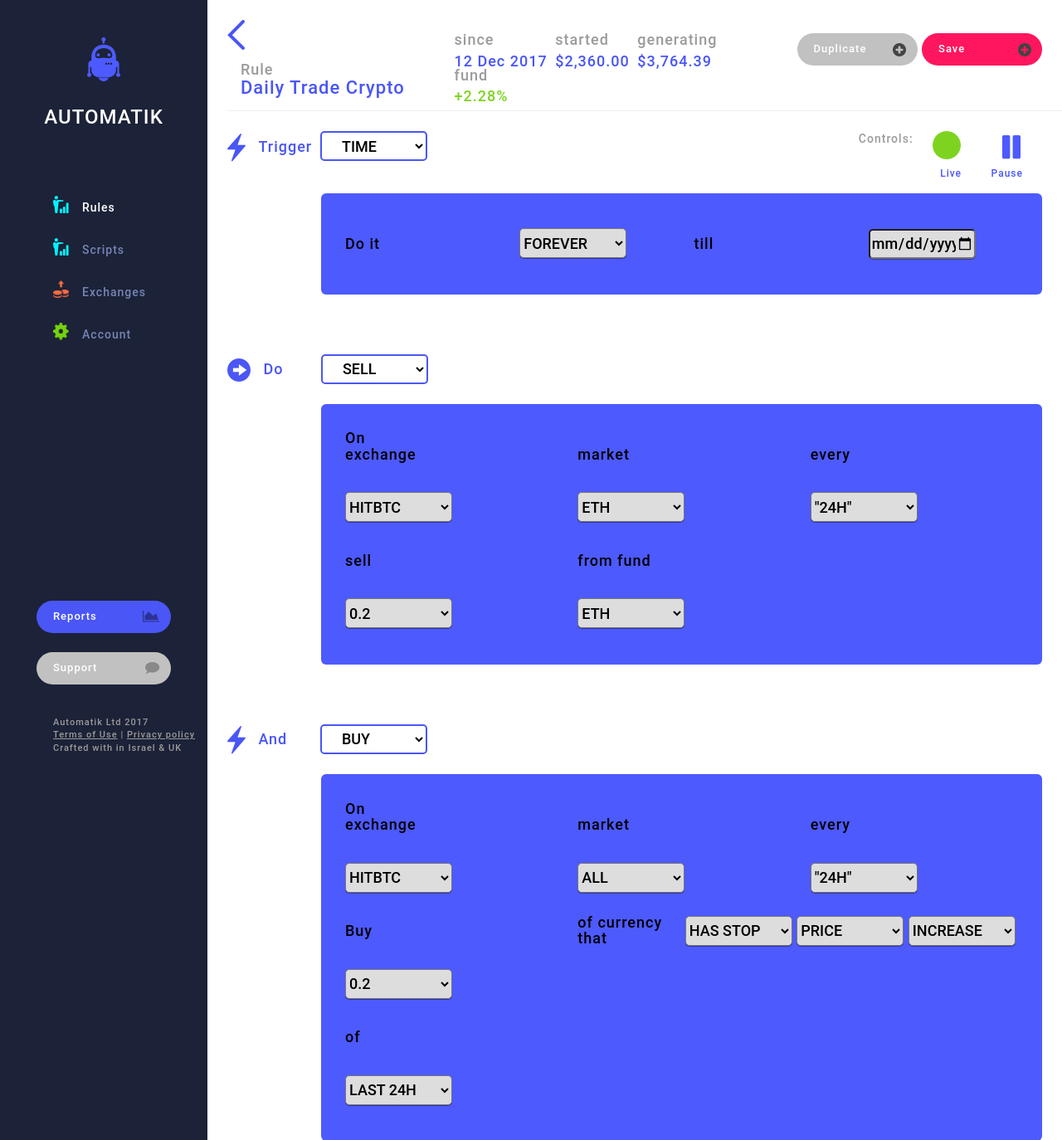
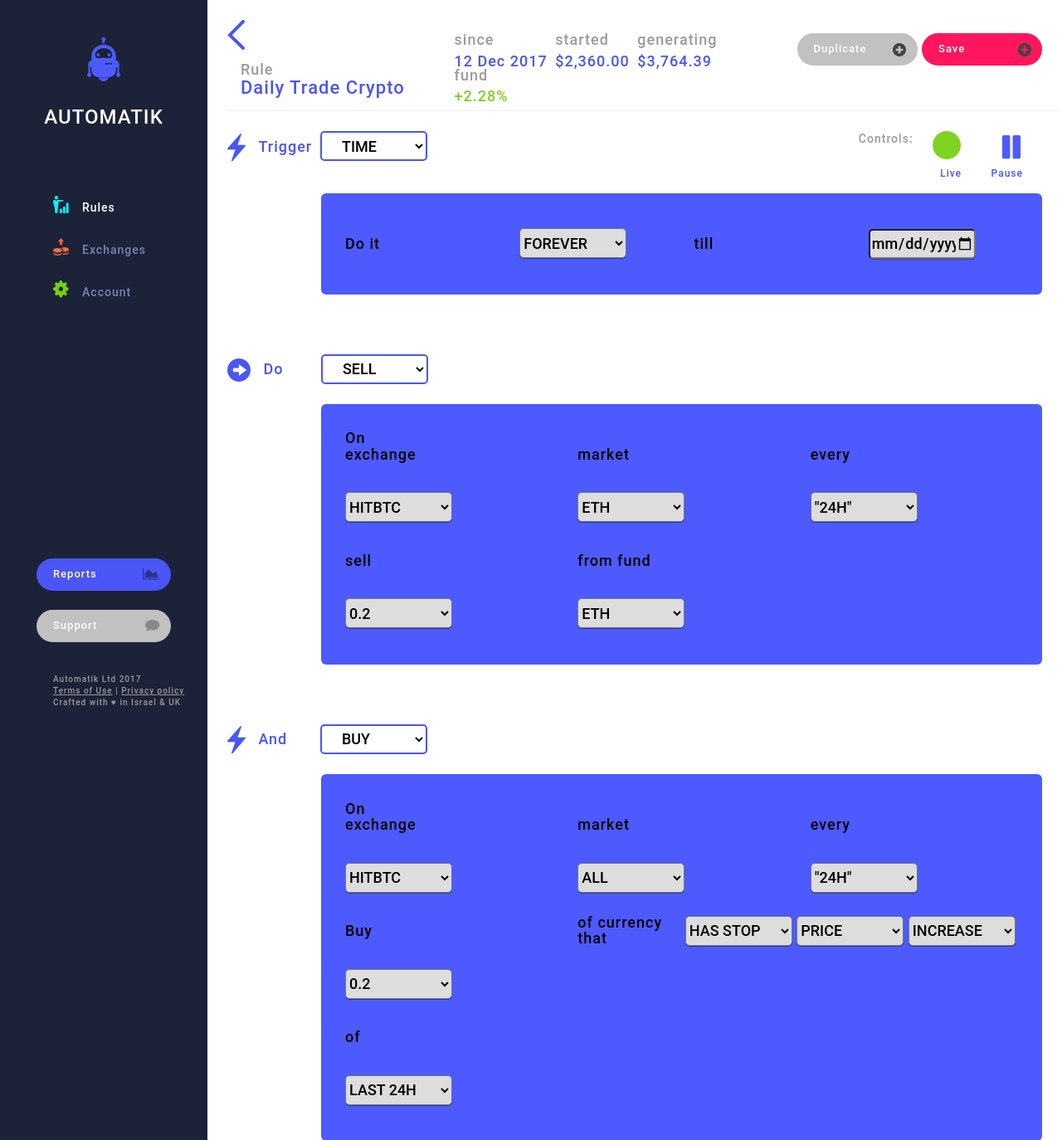
Before and after one commit to Matteobikk90/automatik, a PHP site: page / in a window 1280 px wide. Shown: the top 1374 px of the page at 83% size. Run offline with PHP 8.4, Linux system fonts and the light colour scheme; some libraries are stand-ins or nearby versions.

Commit message:
small design changes plus testing meta tag

```diff
--- a/account/billing.html
+++ b/account/billing.html
@@ -44,10 +44,6 @@
                     		<span>Rules</span>
                     	</a>
                     	<a href="#">
-                    		<img src="../images/rules-icon.png" title="script-icon" alt="script-icon">
-                    		<span>Scripts</span>
-                    	</a>
-                    	<a href="#">
                     		<img src="../images/exchanges-icon.png" title="exchanges-icon" alt="exchanges-icon">
                     		<span>Exchanges</span>
                     	</a>
@@ -78,7 +74,7 @@
                 		<span>|</span>
                 		<span><a href="">Privacy policy</a></span>
                 	</p>
-                	<p>Crafted with in Israel & UK</p>
+                	<p>Crafted with &#9829; in Israel & UK</p>
                 </div>
 
             </nav>
--- a/account/settings.html
+++ b/account/settings.html
@@ -33,10 +33,6 @@
                     		<span>Rules</span>
                     	</a>
                     	<a href="#">
-                    		<img src="../images/rules-icon.png" title="script-icon" alt="script-icon">
-                    		<span>Scripts</span>
-                    	</a>
-                    	<a href="#">
                     		<img src="../images/exchanges-icon.png" title="exchanges-icon" alt="exchanges-icon">
                     		<span>Exchanges</span>
                     	</a>
@@ -67,7 +63,7 @@
                 		<span>|</span>
                 		<span><a href="">Privacy policy</a></span>
                 	</p>
-                	<p>Crafted with in Israel & UK</p>
+                	<p>Crafted with &#9829; in Israel & UK</p>
                 </div>
 
             </nav>
--- a/css/style.css
+++ b/css/style.css
@@ -221,7 +221,7 @@ path#middle {
 
 .copyright {
     padding: 0 0 0 64px;
-    font-size: 11px;
+    font-size: 10px;
     margin: 38px 0;
     color: #9b9b9b;
 }
--- a/home.html
+++ b/home.html
@@ -33,10 +33,6 @@
                     		<span class="active">Rules</span>
                     	</a>
                     	<a href="#">
-                    		<img src="./images/rules-icon.png" title="script-icon" alt="script-icon">
-                    		<span>Scripts</span>
-                    	</a>
-                    	<a href="#">
                     		<img src="./images/exchanges-icon.png" title="exchanges-icon" alt="exchanges-icon">
                     		<span>Exchanges</span>
                     	</a>
@@ -67,7 +63,7 @@
                 		<span>|</span>
                 		<span><a href="">Privacy policy</a></span>
                 	</p>
-                	<p>Crafted with in Israel & UK</p>
+                	<p>Crafted with &#9829; in Israel & UK</p>
                 </div>
 
             </nav>
--- a/homepage.html
+++ b/homepage.html
@@ -32,10 +32,6 @@
                     		<span class="active">Rules</span>
                     	</a>
                     	<a href="#">
-                    		<img src="./images/rules-icon.png" title="script-icon" alt="script-icon">
-                    		<span>Scripts</span>
-                    	</a>
-                    	<a href="#">
                     		<img src="./images/exchanges-icon.png" title="exchanges-icon" alt="exchanges-icon">
                     		<span>Exchanges</span>
                     	</a>
@@ -66,7 +62,7 @@
                 		<span>|</span>
                 		<span><a href="">Privacy policy</a></span>
                 	</p>
-                	<p>Crafted with in Israel & UK</p>
+                	<p>Crafted with &#9829; in Israel & UK</p>
                 </div>
 
             </nav>
```
Also changed, not shown: login.html (+31 -4 lines).
